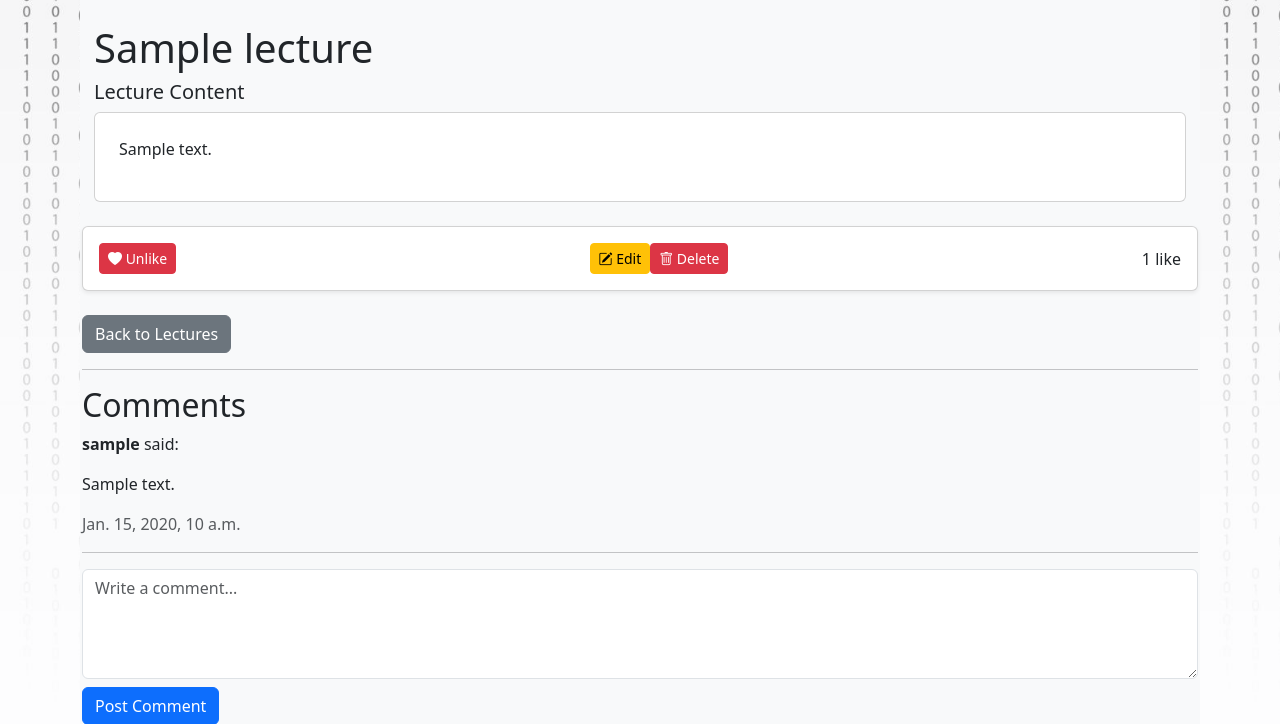
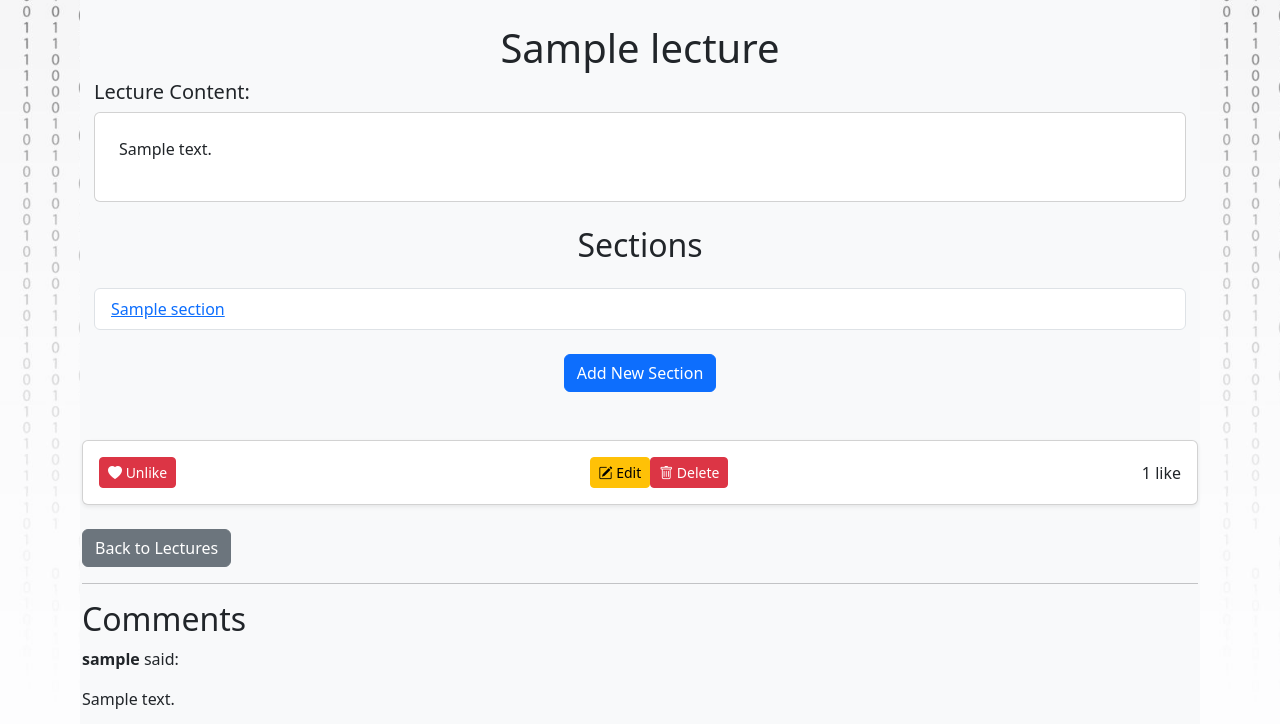
Before and after one commit to gmtev/CodeFlow, a Django app: a page that uses CodeFlow/templates/content/lecture-details-page.html in a window 1280 px wide. Shown: the part 62-786 px from the top of the page. Run offline with Django 5.2, Linux system fonts and the light colour scheme; a user stored in the database is signed in; tables that the repository leaves empty hold one stand-in row (values such as "Sample post").

Commit message:
added section model, views, forms, templates and urls
Added the Section model which is related to the Lecture model, together with all the needed forms, views, templates and url management for the proper functioning.

```diff
--- a/CodeFlow/CodeFlow/content/models.py
+++ b/CodeFlow/CodeFlow/content/models.py
@@ -80,3 +80,26 @@ class Lecture(BaseContent):
             models.Index(fields=['author']),
         ]
         ordering = ['author']
+
+
+class Section(models.Model):
+    MIN_SECTION_NAME_SIZE = 5
+    MAX_SECTION_NAME_SIZE = 70
+
+    section_name = models.CharField(
+        max_length=MAX_SECTION_NAME_SIZE,
+        validators=[
+            MinLengthValidator(MIN_SECTION_NAME_SIZE),
+            TitleValidator(),
+        ],
+    )
+    text = models.TextField()
+
+    lecture = models.ForeignKey(
+        to=Lecture,
+        on_delete=models.CASCADE,
+        related_name="sections",
+    )
+
+    def __str__(self):
+        return f"Point: {self.section_name} for Lecture: {self.lecture.title}"
--- a/CodeFlow/CodeFlow/content/urls.py
+++ b/CodeFlow/CodeFlow/content/urls.py
@@ -1,6 +1,7 @@
 from django.urls import path, include
 from CodeFlow.content.views import QuestionListView, QuestionDetailView, QuestionCreateView, QuestionEditView, QuestionDeleteView
 from CodeFlow.content.views import LectureListView, LectureCreateView, LectureEditView, LectureDeleteView, LectureDetailView
+from CodeFlow.content.views import SectionCreateView, SectionEditView, SectionDeleteView, SectionDetailView
 urlpatterns = [
     path('questions/', include([
         path('', QuestionListView.as_view(), name='questions'),
@@ -16,5 +17,10 @@ urlpatterns = [
         path('<slug:slug>/', LectureDetailView.as_view(), name='lecture-details'),
         path('<slug:slug>/edit/', LectureEditView.as_view(), name='lecture-edit'),
         path('<slug:slug>/delete/', LectureDeleteView.as_view(), name='lecture-delete'),
+        path('<slug:slug>/create/', SectionCreateView.as_view(), name='section-create'),
+        path('<slug:slug>/<int:pk>/', SectionDetailView.as_view(), name='section-details'),
+        path('<slug:slug>/<int:pk>/edit/', SectionEditView.as_view(), name='section-edit'),
+        path('<slug:slug>/<int:pk>/delete/', SectionDeleteView.as_view(), name='section-delete'),
+
     ])),
 ]
--- a/CodeFlow/CodeFlow/content/views.py
+++ b/CodeFlow/CodeFlow/content/views.py
@@ -1,15 +1,16 @@
 from django.contrib.auth.mixins import LoginRequiredMixin, UserPassesTestMixin
 from django.contrib.contenttypes.models import ContentType
+from django.core.exceptions import PermissionDenied
 from django.shortcuts import get_object_or_404
 from django.urls import reverse_lazy
 from django.views.generic import ListView, DetailView, CreateView, UpdateView, DeleteView
-
 from CodeFlow.commons.models import Comment, Like
 from CodeFlow.content.forms import QuestionEditForm, QuestionCreateForm, QuestionDeleteForm
 from CodeFlow.content.forms import LectureCreateForm, LectureDeleteForm, LectureEditForm
+from CodeFlow.content.forms import SectionCreateForm, SectionEditForm
 from CodeFlow.commons.forms import CommentForm
-from CodeFlow.content.models import Question, Lecture
-
+from CodeFlow.content.models import Question, Lecture, Section
+from CodeFlow.content.mixins import SectionAuthorMixin
 
 class QuestionListView(ListView):
     model = Question
@@ -106,10 +107,12 @@ class LectureDetailView(LoginRequiredMixin, DetailView):
     def get_context_data(self, **kwargs):
         context = super().get_context_data(**kwargs)
         lecture = self.object
+        sections = lecture.sections.all()
         lecture_content_type = ContentType.objects.get_for_model(Lecture)
         likes = Like.objects.filter(content_type=lecture_content_type, object_id=lecture.id)
         comments = Comment.objects.filter(content_type=lecture_content_type, object_id=lecture.id)
         user_has_liked = likes.filter(user=self.request.user).exists() if self.request.user.is_authenticated else False
+        context['sections'] = sections
         context['likes'] = likes
         context['comments'] = comments
         context['user_has_liked'] = user_has_liked
@@ -169,3 +172,63 @@ class LectureDeleteView(LoginRequiredMixin, UserPassesTestMixin, DeleteView):
         })
 
         return kwargs
+
+
+class SectionCreateView(LoginRequiredMixin, CreateView):
+    model = Section
+    form_class = SectionCreateForm
+    template_name = "content/sections/section-create-page.html"
+
+    def form_valid(self, form):
+        lecture = get_object_or_404(Lecture, slug=self.kwargs['slug'])
+        form.instance.lecture = lecture
+
+        return super().form_valid(form)
+
+    def dispatch(self, request, *args, **kwargs):
+        lecture = get_object_or_404(Lecture, slug=self.kwargs['slug'])
+        if lecture.author != request.user:
+            raise PermissionDenied
+        self.lecture = lecture
+
+        return super().dispatch(request, *args, **kwargs)
+
+    def get_context_data(self, **kwargs):
+        context = super().get_context_data(**kwargs)
+        context['lecture'] = self.lecture
+
+        return context
+
+    def get_success_url(self):
+        return reverse_lazy("lecture-details", kwargs={"slug": self.kwargs['slug']})
+
+
+
+class SectionEditView(LoginRequiredMixin, SectionAuthorMixin, UpdateView):
+    model = Section
+    form_class = SectionEditForm
+    template_name = "content/sections/section-edit-page.html"
+
+    def get_success_url(self):
+        lecture = self.object.lecture
+        return reverse_lazy("lecture-details", kwargs={"slug": lecture.slug})
+
+
+class SectionDeleteView(LoginRequiredMixin, SectionAuthorMixin, DeleteView):
+    model = Section
+    template_name = "content/sections/section-delete-page.html"
+
+    def get_context_data(self, **kwargs):
+        context = super().get_context_data(**kwargs)
+        context['section'] = self.object
+        return context
+
+    def get_success_url(self):
+        lecture = self.object.lecture
+        return reverse_lazy("lecture-details", kwargs={"slug": lecture.slug})
+
+
+class SectionDetailView(LoginRequiredMixin, DetailView):
+    model = Section
+    template_name = "content/sections/section-details-page.html"
+    context_object_name = "section"
--- a/CodeFlow/templates/content/lecture-create-page.html
+++ b/CodeFlow/templates/content/lecture-create-page.html
@@ -4,30 +4,25 @@
 <div class="container d-flex justify-content-center align-items-center">
     <div class="card shadow" style="width: 500px; padding: 20px; min-height: 400px;">
 
-        <!-- Header -->
         <div class="card-header text-white text-center" style="background-color: #ff6600;">
             <h1>Create a Lecture</h1>
         </div>
 
-        <!-- Body -->
         <div class="card-body p-4">
             <form method="post" enctype="multipart/form-data">
                 {% csrf_token %}
 
-                <!-- Lecture Title -->
                 <div class="mb-3">
                     <label for="{{ form.title.id_for_label }}" class="form-label">Title</label>
                     {{ form.title|add_class:"form-control" }}
                 </div>
 
-                <!-- Lecture Description -->
                 <div class="mb-3">
                     <label for="{{ form.content.id_for_label }}" class="form-label">Content</label>
                     {{ form.text|add_class:"form-control"}}
                 </div>
 
 
-                <!-- Buttons -->
                 <div class="d-flex justify-content-between mt-4">
                     <button type="submit" class="btn btn-primary" style="width: 48%;">Save</button>
                     <a href="{% url 'lectures' %}" class="btn btn-secondary" style="width: 48%;">Cancel</a>
--- a/CodeFlow/templates/content/lecture-details-page.html
+++ b/CodeFlow/templates/content/lecture-details-page.html
@@ -3,16 +3,46 @@
 {% block content %}
 <!-- Lecture Title and Information -->
 <div class="container my-4">
-    <h1>{{ lecture.title }}</h1>
+    <!-- Centered Lecture Title -->
+    <h1 class="text-center">{{ lecture.title }}</h1>
+
     <!-- Styled Lecture Text -->
     <div class="form-group">
-        <label for="lectureText" class="h5">Lecture Content</label>
+        <label for="lectureText" class="h5">Lecture Content:</label>
         <div class="card p-4">
-
-                <p>{{ lecture.text }}</p> <!-- You can style this further -->
-
+            <p>{{ lecture.text }}</p> <!-- You can style this further -->
         </div>
     </div>
+</div>
+
+<!-- Centered "Sections" Heading -->
+<div class="container my-4 text-center">
+    <h2>Sections</h2>
+</div>
+
+<div class="container mb-4"> <!-- Add spacing between sections and buttons -->
+    {% if lecture.sections.exists %}
+        <ul class="list-group">
+            {% for section in lecture.sections.all %}
+                <li class="list-group-item d-flex justify-content-between align-items-center">
+                    <!-- Hyperlink to section details -->
+                    <a href="{% url 'section-details' lecture.slug section.pk %}">
+                        {{ section.section_name }}
+                    </a>
+                </li>
+            {% endfor %}
+        </ul>
+    {% else %}
+        <p class="text-center">No sections have been added yet.</p>
+    {% endif %}
+
+    {% if user.is_authenticated and user == lecture.author %}
+        <div class="text-center mt-4">
+            <a href="{% url 'section-create' lecture.slug %}" class="btn btn-primary mb-4">
+                Add New Section
+            </a>
+        </div>
+    {% endif %}
 </div>
 
 <!-- Like, Edit, and Delete Buttons (aligned) -->
```
Also changed, not shown: CodeFlow/CodeFlow/content/forms.py (+28 -3 lines), CodeFlow/CodeFlow/content/mixins.py (added, +8 -0 lines), CodeFlow/templates/content/sections/section-create-page.html (added, +37 -0 lines), CodeFlow/templates/content/sections/section-delete-page.html (added, +30 -0 lines), CodeFlow/templates/content/sections/section-details-page.html (added, +38 -0 lines), CodeFlow/templates/content/sections/section-edit-page.html (added, +32 -0 lines), CodeFlow/CodeFlow/content/migrations/0005_section.py (added).
